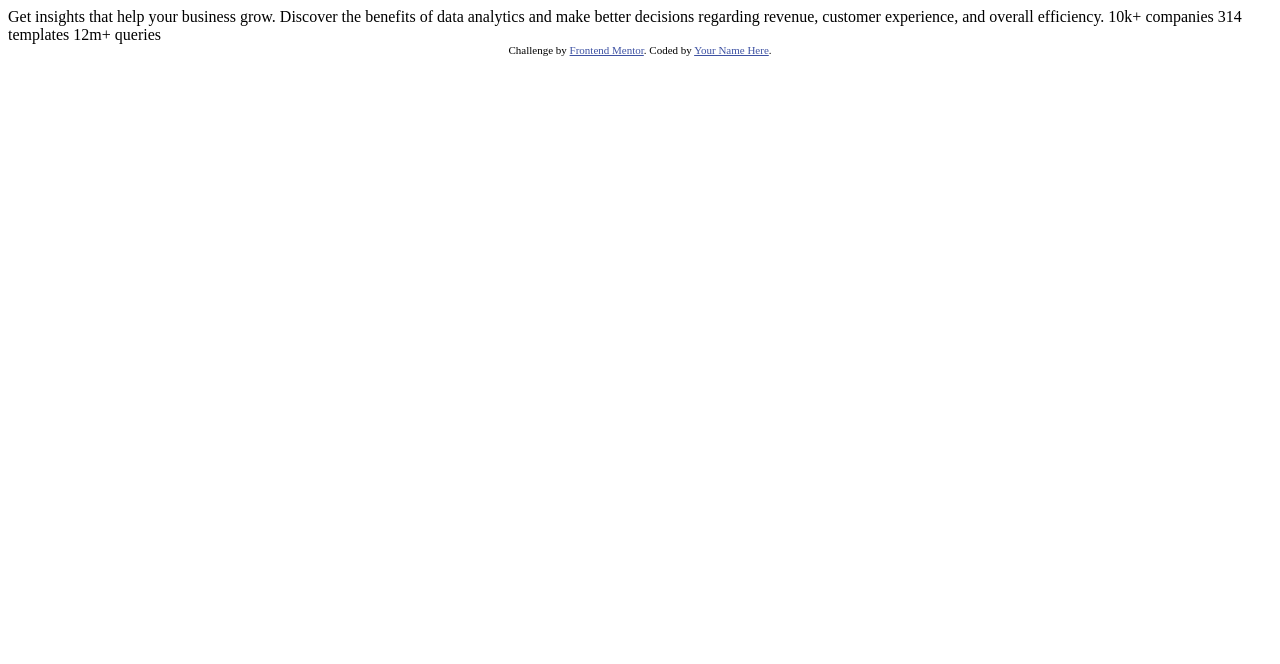
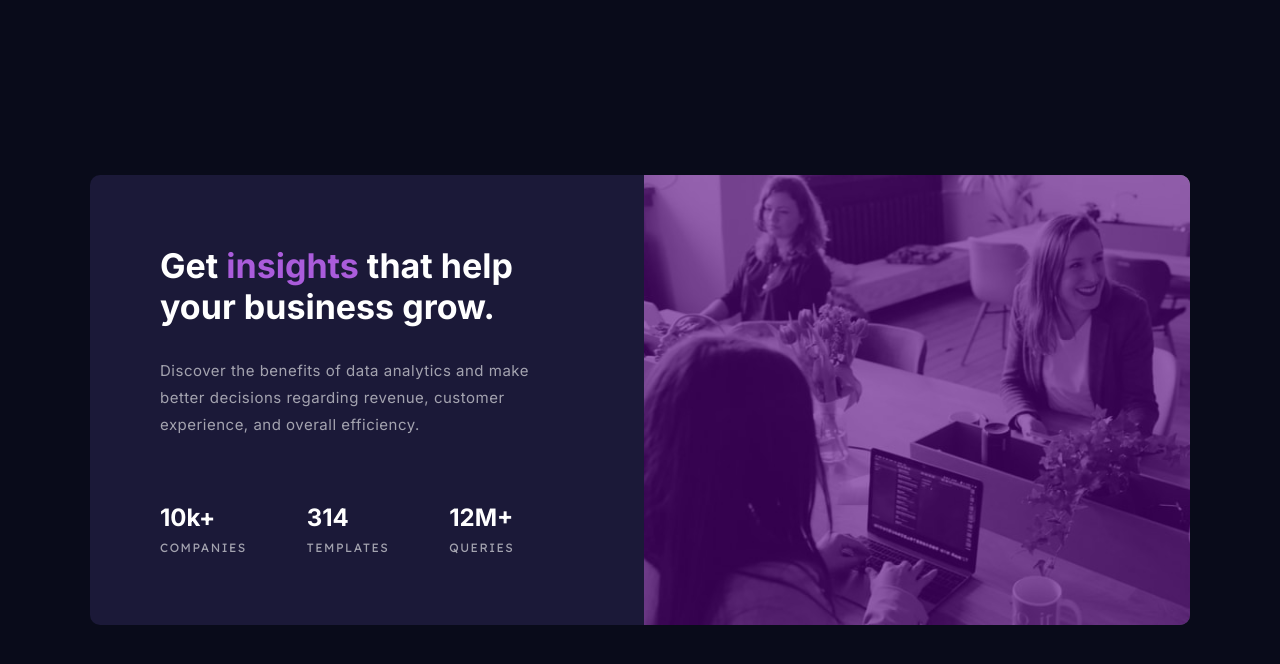
Before and after one commit to FlorianJourde/Frontend-Mentor-2-Stats-preview-card-component, a plain HTML site: page index.html in a window 1280 px wide. Drawn offline with Linux system fonts and the light colour scheme.

Commit message:
Submit solution

```diff
--- a/index.html
+++ b/index.html
@@ -2,32 +2,32 @@
 <html lang="en">
 <head>
   <meta charset="UTF-8">
-  <meta name="viewport" content="width=device-width, initial-scale=1.0"> <!-- displays site properly based on user's device -->
-
+  <meta name="viewport" content="width=device-width, initial-scale=1.0">
   <link rel="icon" type="image/png" sizes="32x32" href="./images/favicon-32x32.png">
-
+  <link rel="stylesheet" href="styles.css">
+  <link href="https://fonts.googleapis.com/css2?family=Inter:wght@400;700&family=Lexend+Deca:wght@400;700&display=swap" rel="stylesheet">
   <title>Frontend Mentor | Stats preview card component</title>
-
-  <!-- Feel free to remove these styles or customise in your own stylesheet 👍 -->
-  <style>
-    .attribution { font-size: 11px; text-align: center; }
-    .attribution a { color: hsl(228, 45%, 44%); }
-  </style>
 </head>
 <body>
-
-  Get insights that help your business grow.
-
-  Discover the benefits of data analytics and make better decisions regarding revenue, customer
-  experience, and overall efficiency.
-
-  10k+ companies
-  314 templates
-  12m+ queries
-
-  <div class="attribution">
-    Challenge by <a href="https://www.frontendmentor.io?ref=challenge" target="_blank">Frontend Mentor</a>.
-    Coded by <a href="#">Your Name Here</a>.
-  </div>
+  <main class="card">
+    <div class="header header-desktop"></div>
+    <div class="content">
+      <h2 class="content__title white">Get <span class="accent">insights</span> that help your business grow.</h2>
+      <p class="content__description grey">Discover the benefits of data analytics and make better decisions regarding revenue, customer
+        experience, and overall efficiency.</p>
+      <div class="stats">
+        <div class="stats__numbers">
+          <h3 class="white">10k+</h3><p class="grey uppercase">companies</p>
+        </div>
+        <div class="stats__numbers">
+          <h3 class="white">314</h3><p class="grey uppercase">templates</p>
+        </div>
+        <div class="stats__numbers">
+          <h3 class="white uppercase">12m+</h3><p class="grey uppercase">queries</p>
+        </div>
+      </div>
+    </div>
+    <div class="header header-mobile"></div>
+  </main>
 </body>
 </html>
--- /dev/null
+++ b/styles.scss
@@ -0,0 +1,182 @@
+$very-dark-blue: hsl(233, 47%, 7%);
+$white: hsl(0, 0%, 100%);
+$slightly-transparent-white: hsla(0, 0%, 100%, 0.6);
+$dark-desaturated-blue: hsl(244, 38%, 16%);
+$soft-violet: hsl(277, 64%, 61%);
+
+*, ::after, ::before {
+  box-sizing: border-box;
+  margin: 0;
+  padding: 0;
+}
+
+body {
+  font-family: "Inter", sans-serif;
+  background-color: $very-dark-blue;
+  height: 100%;
+  width: 100%;
+  display: flex;
+  flex-direction: column;
+  position: absolute;
+  font-size: 14px;
+  padding: 20px;
+}
+
+h2 {
+  font-size: 28px;
+}
+
+h3 {
+  font-size: 24px;
+}
+
+.white {
+  color: $white;
+}
+
+.grey {
+  color: $slightly-transparent-white;
+}
+
+.accent {
+  color: $soft-violet;
+}
+
+.uppercase {
+  text-transform: uppercase;
+}
+
+.card {
+  text-align: center;
+  background: $dark-desaturated-blue;
+  max-width: 330px;
+  margin: auto;
+  border-radius: 10px;
+  display: flex;
+  flex-direction: column;
+
+  .content {
+    padding: 35px;
+
+    &__title {
+      margin-bottom: 15px;
+    }
+
+    &__description {
+      line-height: 1.8;
+      letter-spacing: 0.5px;
+      margin-bottom: 40px;
+    }
+
+    .stats {
+      h3 {
+        margin-bottom: 8px;
+        margin-top: 30px;
+      }
+
+      p {
+        font-family: "Lexend Deca", sans-serif;
+        font-weight: 400;
+        font-size: 12px;
+        letter-spacing: 1.5px;
+      }
+    }
+  }
+}
+
+.header {
+  background-image: url("images/image-header-desktop.jpg");
+  position: relative;
+  background-size: cover;
+  background-position: center;
+  background-repeat: no-repeat;
+  width: 100%;
+  height: 240px;
+  border-top-left-radius: inherit;
+  border-top-right-radius: inherit;
+}
+
+.header::before {
+  width: 100%;
+  height: 100%;
+  top: 0;
+  left: 0;
+  position: absolute;
+  background-color: hsla(280, 100%, 25%, 0.6);
+  content: ' ';
+  z-index: 1;
+  border-radius: inherit;
+}
+
+.header-mobile {
+  display: none;
+}
+
+.attribution {
+  font-size: 11px;
+  text-align: center;
+}
+
+.attribution a {
+  color: hsl(228, 45%, 44%);
+}
+
+@media screen and (min-width: 500px) {
+  body {
+    font-size: 15px;
+  }
+
+  h2 {
+    font-size: 34px;
+  }
+
+  .card {
+    text-align: left;
+    max-width: 1100px;
+    height: 450px;
+    flex-direction: row;
+
+    .content {
+      padding: 70px;
+      display: flex;
+      flex-direction: column;
+      justify-content: space-between;
+
+      &__title {
+        margin-bottom: 30px;
+      }
+
+      &__description {
+        margin-bottom: 0;
+        flex-grow: 1;
+      }
+
+      .stats {
+        display: flex;
+        flex-direction: row;
+
+        &__numbers {
+          margin-right: 60px;
+        }
+
+        h3 {
+          margin-top: 0;
+        }
+      }
+    }
+  }
+
+  .header-desktop {
+    display: none;
+  }
+
+  .header-mobile {
+    display: block;
+    background-image: url("images/image-header-mobile.jpg");
+    width: 120%;
+    height: 100%;
+    border-top-right-radius: inherit;
+    border-top-left-radius: 0;
+    border-bottom-right-radius: inherit;
+  }
+}
```
Also changed, not shown: design/render.png (added), styles.css (added), 4 other files.
